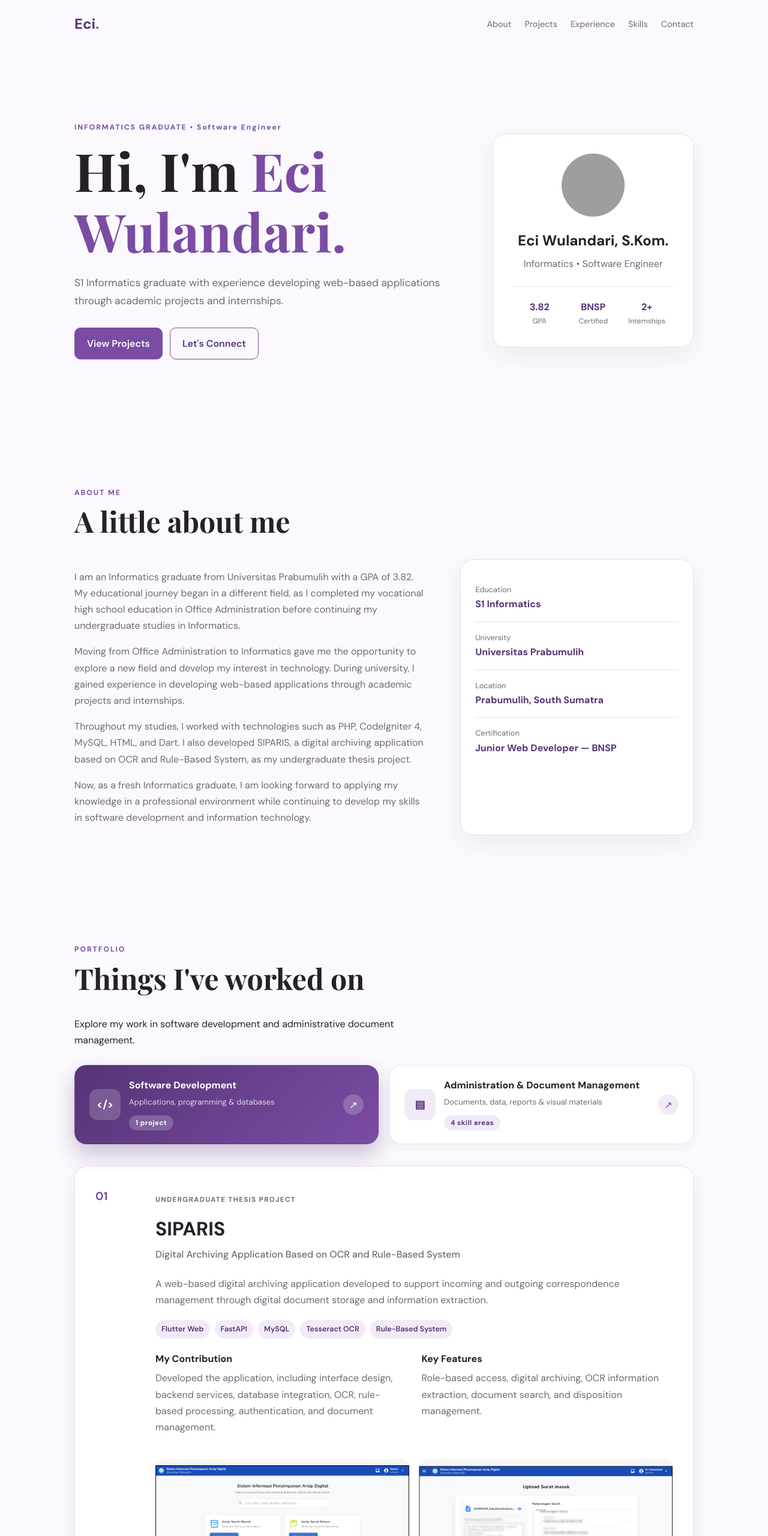
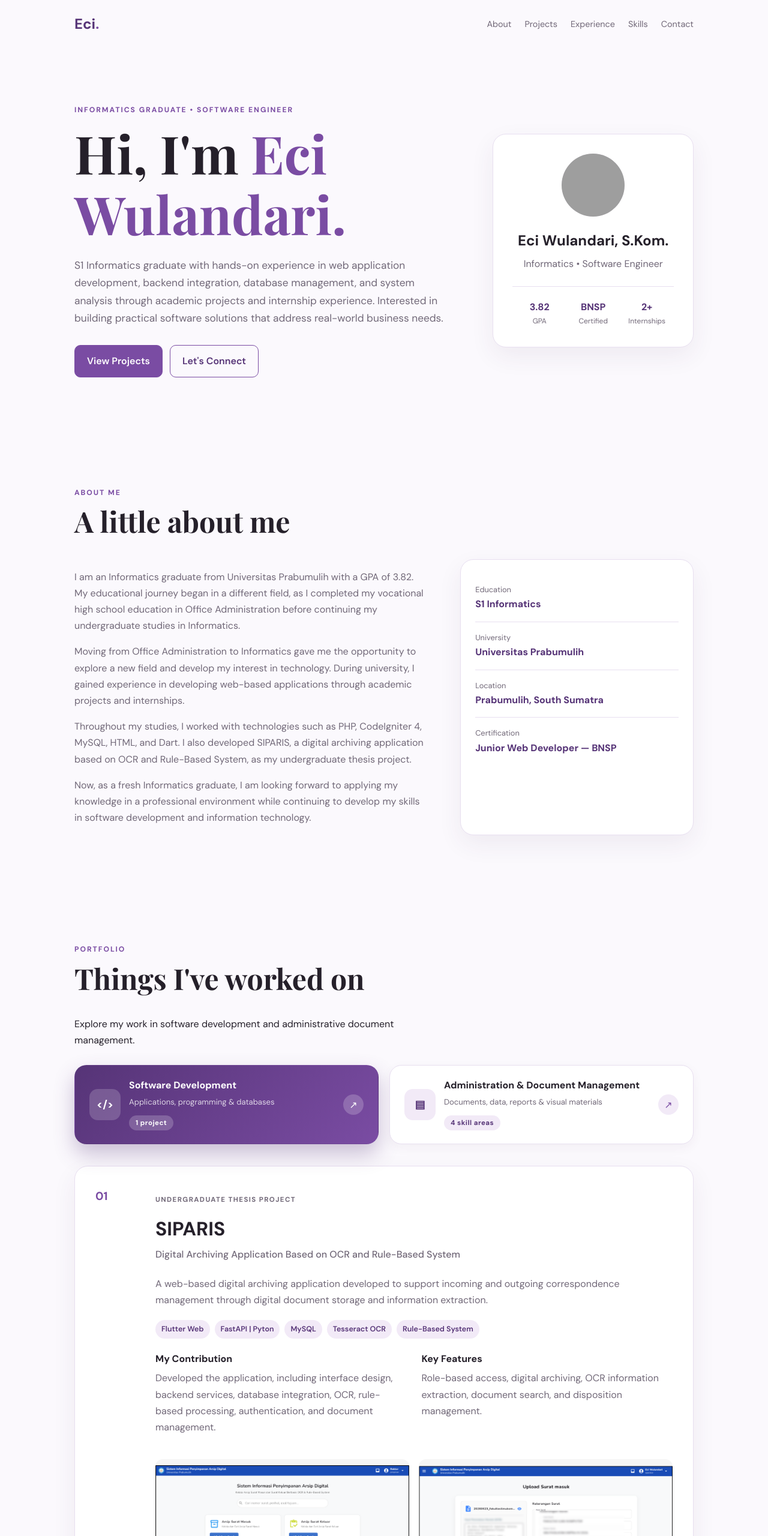
Before and after one commit to exploreci/portfolio-eci, a plain HTML site: page index.html in a window 1280 px wide. Shown: the top 2560 px of the page at 60% size. Drawn offline with nearby package versions, Linux system fonts and the light colour scheme; grey boxes are pictures that could not be loaded.

Commit message:
Revise personal introduction and skills section
Updated text for better clarity and added new skills.

```diff
--- a/index.html
+++ b/index.html
@@ -22,11 +22,12 @@
   <main>
     <section id="home" class="hero section">
       <div class="hero-text">
-        <p class="eyebrow">INFORMATICS GRADUATE • Software Engineer</p>
+        <p class="eyebrow">INFORMATICS GRADUATE • SOFTWARE ENGINEER</p>
         <h1>Hi, I'm <span>Eci Wulandari.</span></h1>
         <p class="lead">
-          S1 Informatics graduate with experience developing web-based applications
-          through academic projects and internships.
+          S1 Informatics graduate with hands-on experience in web application development, backend integration, database management,
+          and system analysis through academic projects and internship experience.
+          Interested in building practical software solutions that address real-world business needs.
         </p>
         <div class="buttons">
           <a class="button primary" href="#projects">View Projects</a>
@@ -132,7 +133,7 @@
 
         <div class="tags">
           <span>Flutter Web</span>
-          <span>FastAPI</span>
+          <span>FastAPI | Pyton</span>
           <span>MySQL</span>
           <span>Tesseract OCR</span>
           <span>Rule-Based System</span>
@@ -340,7 +341,7 @@
       <div class="skill-grid">
         <div class="skill-card">
           <h3>Programming & Web</h3>
-          <p>PHP · CodeIgniter 4 · HTML · Dart</p>
+          <p>PHP · CodeIgniter 4 · HTML · JavaScript · Python · Dart</p>
         </div>
         <div class="skill-card">
           <h3>Database</h3>
@@ -372,7 +373,7 @@
   </main>
 
   <footer>
-    <p>© 2026 Eci Wulandari. Built with HTML & CSS.</p>
+    <p>© 2026 Eci Wulandari - exploreci.</p>
   </footer>
 
 
```
